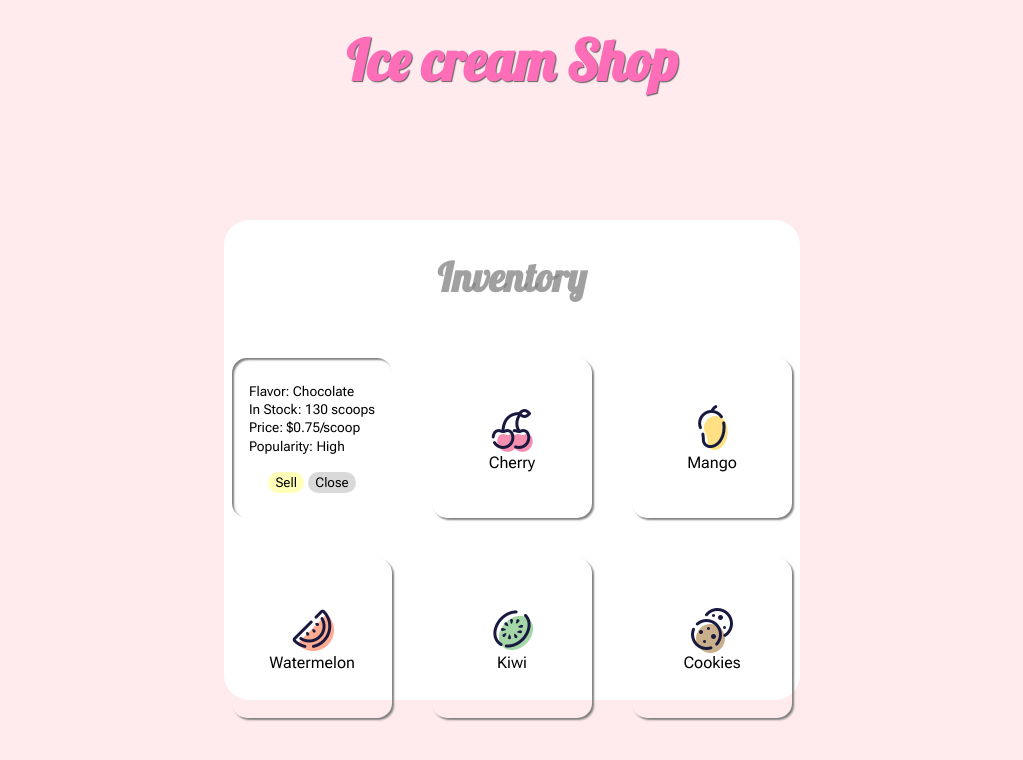
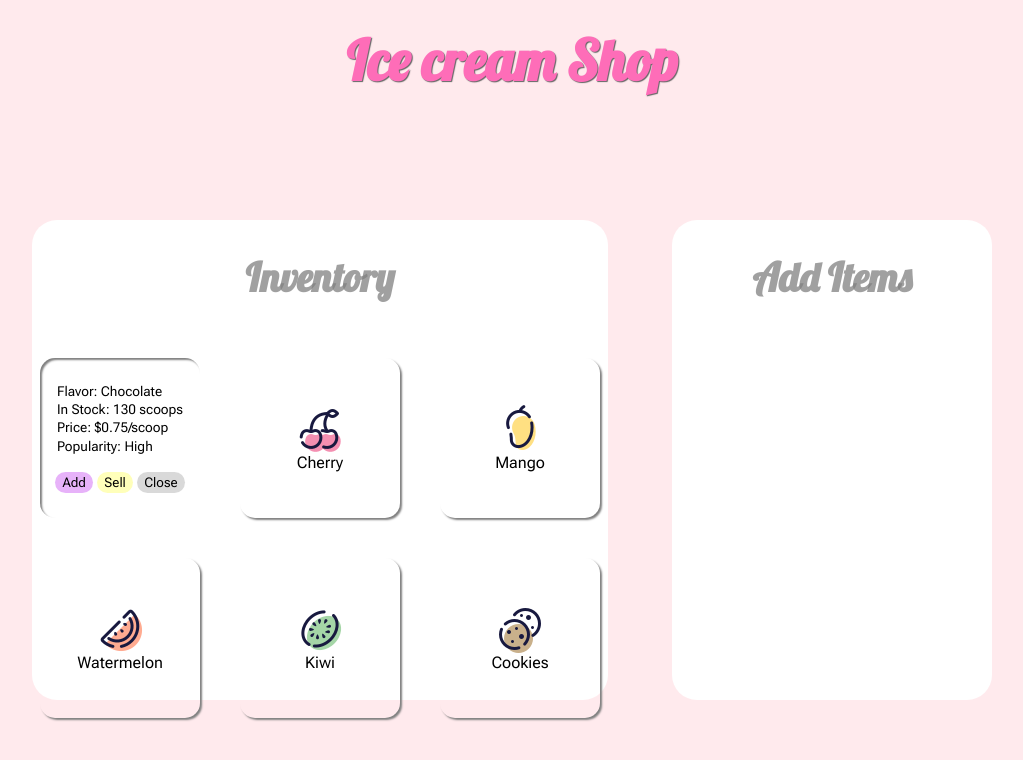
Before and after one commit to hypyeon/epicodus-project9-inventory-tracker-redux, a React (Create React App) app: page / in a window 1280 px wide. Both pictures are taken after a click on the element "Chocolate". Shown: the top 760 px of the page, without its empty margins (128-1151 px from the left). Built offline with nearby package versions, Linux system fonts and the light colour scheme.

Commit message:
successfully update Add btn func for each item

```diff
--- a/src/components/InventoryControl.js
+++ b/src/components/InventoryControl.js
@@ -1,7 +1,7 @@
 import React from 'react';
 import { inventoryItems } from './InventoryList';
 import { ItemCover, ItemDetail } from './ItemCreator';
-// import InventoryUpdate from './InventoryUpdate';
+import InventoryUpdate from './InventoryUpdate';
 
 export default class InventoryControl extends React.Component {
     constructor(props) {
@@ -11,7 +11,8 @@ export default class InventoryControl extends React.Component {
                 acc[item.flavor] = 130;
                 return acc;
             }, {}),
-            detailRequested: {}
+            detailRequested: {},
+            itemToAddStock: []
         };
     }
     handleDetailBtn = (item) => {
@@ -56,11 +57,59 @@ export default class InventoryControl extends React.Component {
             });
         }
     }
+    handleAddBtn = (item) => {
+        const { itemToAddStock } = this.state;
+        let alreadyHasIt = false;
+        for (let i = 0; i < itemToAddStock.length; i++) {
+            if (itemToAddStock[i][0] === item.id && itemToAddStock[i][1] === item.flavor) {
+                alreadyHasIt = true;
+                break;
+            }
+        }
+        if (!alreadyHasIt) {
+            const updatedItemToAddStock = [...itemToAddStock, [item.id, item.flavor]];
+            this.setState({
+                itemToAddStock: updatedItemToAddStock
+            });
+        } else {
+            this.setState({
+                itemToAddStock: itemToAddStock
+            });
+        }
+    }
+    handleUpdateBtn = (e, item) => {
+        const { inStockValues } = this.state;
+        const quantity = e.target.value;
+        const updatedInventoryItems = [...inventoryItems];
+        updatedInventoryItems.forEach((inventoryItem) => {
+            if (inventoryItem.flavor === item.flavor) {
+                inventoryItem.inStock += (quantity * 130);
+            }
+        });
+
+        // saving the new stock value
+        this.setState({
+            inventoryItems: updatedInventoryItems,
+            inStockValues: {
+                ...inStockValues,
+                [item.flavor]: inStockValues[item.flavor] + (quantity * 130)
+            }
+        });
+    }
+    handleRemoveBtn = (item) => {
+        this.setState((prevState) => {
+            const { itemToAddStock } = prevState;
+            const updatedItemToAddStock = itemToAddStock.filter((currentItem) => currentItem !== item);
+            return {
+                itemToAddStock: updatedItemToAddStock
+            };
+        });
+    }
 
     render() {
-        const { detailRequested, inStockValues } = this.state;
+        const { detailRequested, inStockValues, itemToAddStock, quantity } = this.state;
 
-        const itemList = inventoryItems.map((item) => {
+        const inventoryList = inventoryItems.map((item) => {
             const isDetailVisible = detailRequested[item.flavor];
             return isDetailVisible ? (
                 <ItemDetail
@@ -71,6 +120,7 @@ export default class InventoryControl extends React.Component {
                     popularity={item.popularity}
                     onClickClose={() => this.handleCloseBtn(item)}
                     onClickSell={() => this.handleSellBtn(item)}
+                    onClickAdd={() => this.handleAddBtn(item)}
                 />
             ) : (
                 <ItemCover
@@ -79,7 +129,20 @@ export default class InventoryControl extends React.Component {
                     onClickDetail={() => this.handleDetailBtn(item)}
                 />
             )
-        })
+        });
+
+        let itemList;
+        if (itemToAddStock.length >= 1) {
+            itemList = itemToAddStock.map((item) => (
+                <InventoryUpdate
+                    key={item[0]}
+                    flavor={item[1]}
+                    bucketToAdd={quantity}
+                    onClickUpdate={(e) => this.handleUpdateBtn(e, item)}
+                    onClickRemove={() => this.handleRemoveBtn(item)}
+                />
+            ));
+        }
 
         return (
             <React.Fragment>
@@ -87,8 +150,12 @@ export default class InventoryControl extends React.Component {
                     <div id="inventory">
                         <h2>Inventory</h2>
                         <div id="fullList">
-                            {itemList}
+                            {inventoryList}
                         </div>
+                    </div>
+                    <div id='orderList'>
+                        <h2>Add Items</h2>
+                        {itemList}
                     </div>
                 </main>
             </React.Fragment>
--- a/src/components/InventoryUpdate.js
+++ b/src/components/InventoryUpdate.js
@@ -2,12 +2,13 @@ import React, { useState } from 'react';
 import cartImg from '../img/add-inventory.png';
 import PropTypes from 'prop-types';
 
-function InventoryUpdate(props) {
+export default function InventoryUpdate(props) {
     const { flavor } = props;
+    const [quantity, setQuantity] = useState(0);
 
     return (
         <React.Fragment>
-            <div class="order">
+            <div className="order">
                 <div>
                     <img src={cartImg} alt="Added to cart" />
                 </div>
@@ -17,19 +18,29 @@ function InventoryUpdate(props) {
                         <input
                             type="number"
                             min="1"
-                            value={bucketToAdd}
+                            name="qtyToAdd"
+                            value={quantity}
+                            onChange={(e) => setQuantity(parseInt(e.target.value, 10))}
                         />
                     </p>
                 </div>
-                <div>
-                    <button onClick={props.onClickCancel}>Cancel</button>
+                <div className='orderBtns'>
+                    <button
+                        onClick={props.onClickUpdate}
+                        className='updateBtn'
+                    >Update</button>
+                    <button
+                        onClick={props.onClickRemove}
+                        className='removeBtn'
+                    >Remove</button>
                 </div>
             </div>
         </React.Fragment>
-    )
+    );
 }
 
 InventoryUpdate.propTypes = {
     flavor: PropTypes.string.isRequired,
-    onClickCancel: PropTypes.func,
+    onClickUpdate: PropTypes.func,
+    onClickRemove: PropTypes.func
 }
--- a/src/components/ItemCreator.js
+++ b/src/components/ItemCreator.js
@@ -70,7 +70,10 @@ function ItemDetail(props) {
                     <p>Popularity: {popularity}</p>
                 </div>
                 <div className="threeBtns">
-                    { /* <button className="btn-purple" onClickAdd={props.onClickAdd}>Add</button> */ }
+                    <button
+                        className="btn-purple"
+                        onClick={props.onClickAdd}
+                    >Add</button>
                     <button
                         className="btn-yellow"
                         onClick={props.onClickSell}
@@ -95,6 +98,7 @@ ItemDetail.propTypes = {
     inStock: PropTypes.number.isRequired,
     price: PropTypes.number.isRequired,
     popularity: PropTypes.string.isRequired,
+    onClickAdd: PropTypes.func,
     onClickSell: PropTypes.func,
     onClickClose: PropTypes.func
 };
```
